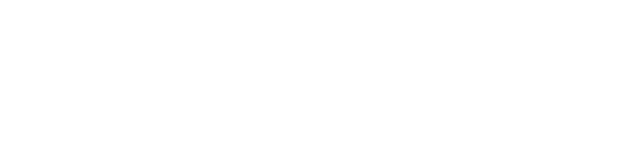
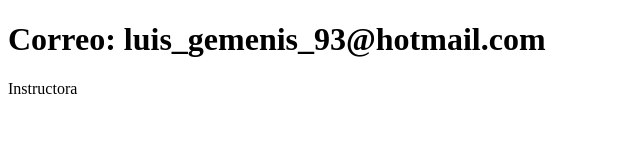
Before and after one commit to LZA10/sistema-de-registro, a plain HTML site: page index.html in a window 1280 px wide. Shown: the whole page, without its empty margins (0-640 px from the left). Drawn offline with Linux system fonts and the light colour scheme.

Commit message:
Actulizacion de contacto

```diff
--- a/index.html
+++ b/index.html
@@ -6,6 +6,8 @@
     <title>Sistema de Registro de Juegos</title>
 </head>
 <body>
+    <h1>Correo: luis_gemenis_93@hotmail.com</h1>
+        <p>Instructora</p>
 
 </body>
 </html>
```
